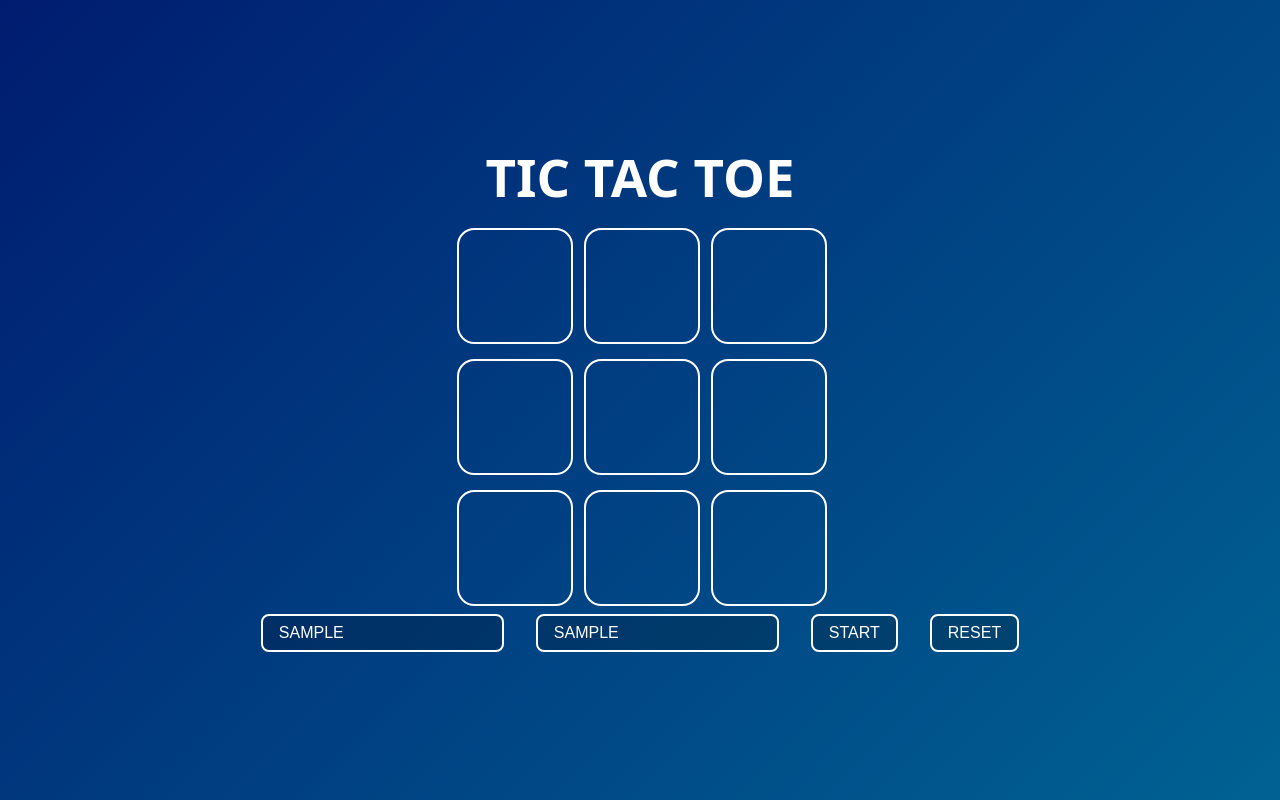
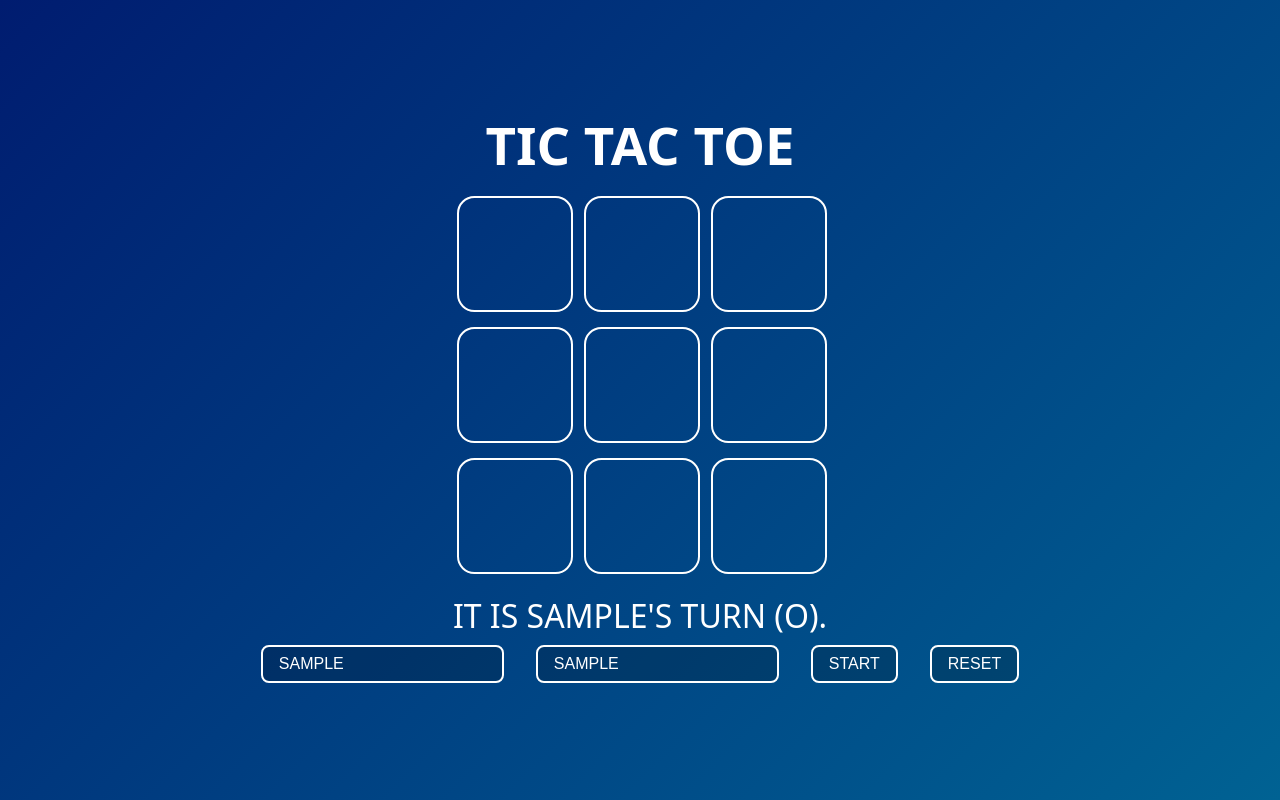
Before and after one commit to JunehyukYoo/tic-tac-toe, a plain HTML site: page index.html in a window 1280 px wide. Both pictures are taken after typing "Sample", "Sample" into the empty fields and a click on the button "START". Drawn offline with Linux system fonts and the light colour scheme.

Commit message:
Added a player turn indicator.

```diff
--- a/game.js
+++ b/game.js
@@ -15,7 +15,7 @@ const gameBoard = (function () {
                 html += `<div class="tile" id="${idx}">${val}</div>`
             }
         });
-        document.querySelector(".container").innerHTML = html;
+        document.querySelector(".tile-container").innerHTML = html;
     }
 
     const reset = function () {
@@ -45,17 +45,27 @@ const gameState = (function () {
 
     const getPlayers = () => players;
 
+    const renderV2 = function () {
+        gameBoard.render();
+        document.querySelector("#turn-indicator").textContent = `It is ${players[curPlayer].name}'s turn (${players[curPlayer].marker}).`.toUpperCase();
+    }
+
     // Function to start game
     const start = function() {
-        players = [Player("temp", "O"), Player("tempAgain", "X")];
+        // Create players
+        const inputs = document.querySelectorAll("input");
+        players = [Player(inputs[0].value, "O"), Player(inputs[1].value, "X")];
+
         // Sanity checks
         winner = null;
         finished = false;
         curPlayer = 0;
 
         gameBoard.reset();
-        gameBoard.render();
+        renderV2();
     };
+
+    const switchPlayerTurn = () => curPlayer ? 0 : 1;
 
     // Function to manually check each row/col/diagonal
     // for a winner. Runs in O(1) space for a 3x3 board and
@@ -84,13 +94,13 @@ const gameState = (function () {
         return 0;
     };
 
-    return {start, getPlayers, checkWinner};
+    return {start, getPlayers, checkWinner, switchPlayerTurn};
 })();
 
 const form = document.querySelector("form")
 console.log(form);
 form.addEventListener("submit", (e) => {
     e.preventDefault();
-    console.log("HELLO!");
+    console.log("Starting game...");
     gameState.start();
 });
--- a/index.html
+++ b/index.html
@@ -8,8 +8,9 @@
 </head>
 <body>
     <h1>TIC TAC TOE</h1>
-    <div class="container"></div>
-    <div>
+    <div class="tile-container"></div>
+    <div class="form-container">
+        <div id="turn-indicator"></div>
         <form>
             <input type="text" id="p1" name="p1" placeholder="Player 1" required>
             <input type="text" id="p2" name="p2" placeholder="Player 2" required>
--- a/style.css
+++ b/style.css
@@ -24,7 +24,7 @@ h1 {
     margin: 0 0 1rem 0;
 }
 
-.container {
+.tile-container {
     display: grid;
     column-gap: var(--tile-gap);
     row-gap: var(--tile-gap);
@@ -43,6 +43,13 @@ h1 {
 
 .tile:hover {
     background-color: rgba(0, 0, 0, 0.2);
+}
+
+#turn-indicator {
+    text-align: center;
+    margin-top: 20px;
+
+    font-size: 2rem;
 }
 
 form {
```
